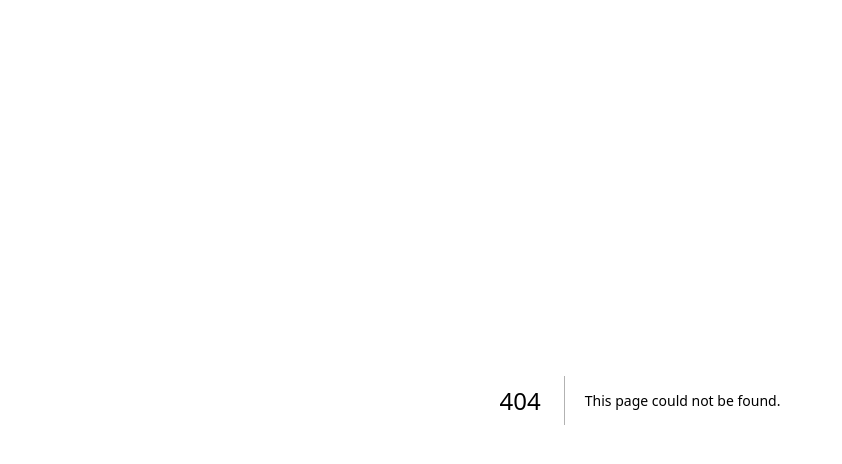
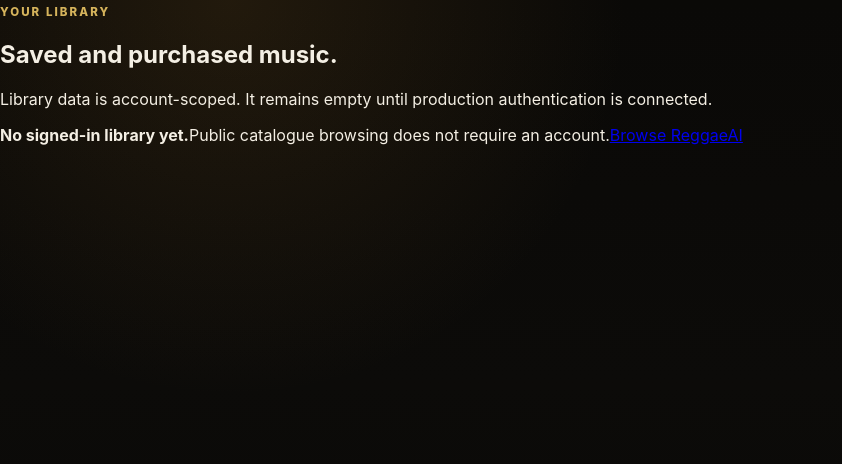
Before and after one commit to thecaribbeanpressnetwork-lang/reggaeai, a Next.js app: page /account/library in a window 1280 px wide. Before the commit this address had no page. Shown: the top 464 px of the page, without its empty margins (0-842 px from the left). Built offline with nearby package versions, Linux system fonts and the light colour scheme.

Commit message:
Add ReggaeAI library account surface

```diff
--- /dev/null
+++ b/app/account/library/page.js
@@ -0,0 +1,14 @@
+export const metadata = { title: 'Library | ReggaeAI', robots: { index: false, follow: false } };
+
+export default function LibraryPage() {
+  return (
+    <main className="accountShell">
+      <section className="accountHero compact">
+        <span className="eyebrow">YOUR LIBRARY</span>
+        <h1>Saved and purchased music.</h1>
+        <p>Library data is account-scoped. It remains empty until production authentication is connected.</p>
+      </section>
+      <section className="emptyState"><strong>No signed-in library yet.</strong><span>Public catalogue browsing does not require an account.</span><a href="/">Browse ReggaeAI</a></section>
+    </main>
+  );
+}
```
